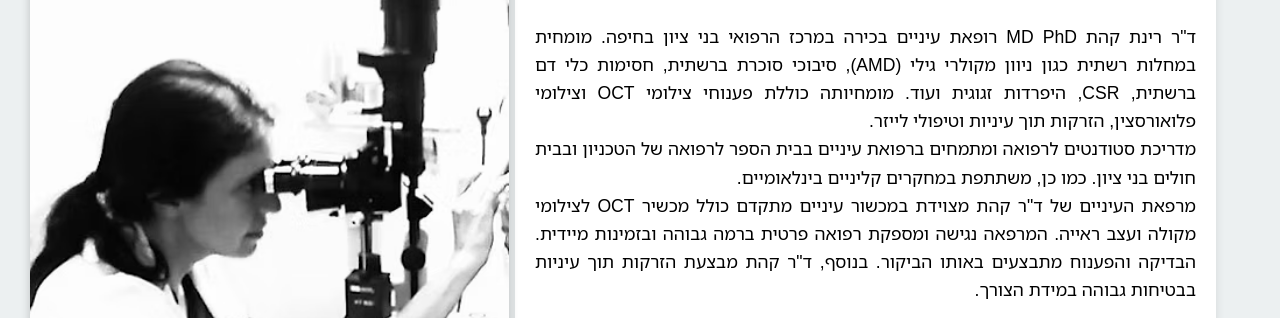
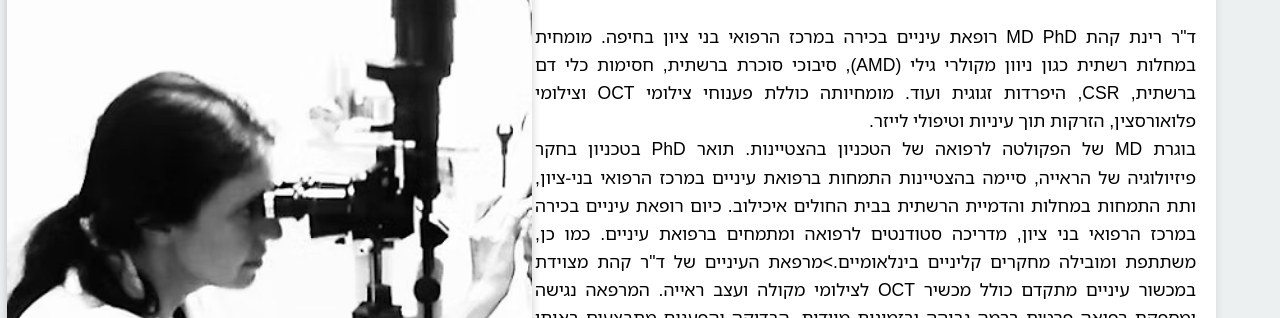
Before and after one commit to segals/DR_Kehat_Website, a plain HTML site: page index.html in a window 1280 px wide. Shown: the part 381-699 px from the top of the page. Drawn offline with Linux system fonts and the light colour scheme.

Commit message:
Update index.html

```diff
--- a/index.html
+++ b/index.html
@@ -23,7 +23,7 @@
       <div class="white-box">
         <h2>ד"ר רינת קהת</h2>
         <p>
-          ד"ר רינת קהת MD PhD רופאת עיניים בכירה במרכז הרפואי בני ציון בחיפה. מומחית במחלות רשתית כגון ניוון מקולרי גילי (AMD), סיבוכי סוכרת ברשתית, חסימות כלי דם ברשתית, CSR, היפרדות זגוגית ועוד. מומחיותה כוללת פענוחי צילומי OCT וצילומי פלואורסצין, הזרקות תוך עיניות וטיפולי לייזר.<br>מדריכת סטודנטים לרפואה ומתמחים ברפואת עיניים בבית הספר לרפואה של הטכניון ובבית חולים בני ציון. כמו כן, משתתפת במחקרים קליניים בינלאומיים.<br>מרפאת העיניים של ד"ר קהת מצוידת במכשור עיניים מתקדם כולל מכשיר OCT לצילומי מקולה ועצב ראייה. המרפאה נגישה ומספקת רפואה פרטית ברמה גבוהה ובזמינות מיידית. הבדיקה והפענוח מתבצעים באותו הביקור. בנוסף, ד"ר קהת מבצעת הזרקות תוך עיניות בבטיחות גבוהה במידת הצורך.        </p>
+          ד"ר רינת קהת MD PhD רופאת עיניים בכירה במרכז הרפואי בני ציון בחיפה. מומחית במחלות רשתית כגון ניוון מקולרי גילי (AMD), סיבוכי סוכרת ברשתית, חסימות כלי דם ברשתית, CSR, היפרדות זגוגית ועוד. מומחיותה כוללת פענוחי צילומי OCT וצילומי פלואורסצין, הזרקות תוך עיניות וטיפולי לייזר.<br>בוגרת MD של הפקולטה לרפואה של הטכניון בהצטיינות. תואר PhD בטכניון בחקר פיזיולוגיה של הראייה, סיימה בהצטיינות התמחות ברפואת עיניים במרכז הרפואי בני-ציון, ותת התמחות במחלות והדמיית הרשתית בבית החולים איכילוב. כיום רופאת עיניים בכירה במרכז הרפואי בני ציון, מדריכה סטודנטים לרפואה ומתמחים ברפואת עיניים. כמו כן, משתתפת ומובילה מחקרים קליניים בינלאומיים.>מרפאת העיניים של ד"ר קהת מצוידת במכשור עיניים מתקדם כולל מכשיר OCT לצילומי מקולה ועצב ראייה. המרפאה נגישה ומספקת רפואה פרטית ברמה גבוהה ובזמינות מיידית. הבדיקה והפענוח מתבצעים באותו הביקור. בנוסף, ד"ר קהת מבצעת הזרקות תוך עיניות בבטיחות גבוהה במידת הצורך.        </p>
         <div class="contact" id="contact">
           <p>
             <img src="address.png" alt="Address Logo" style="width: 24px; height: 24px; vertical-align: middle;">
```
